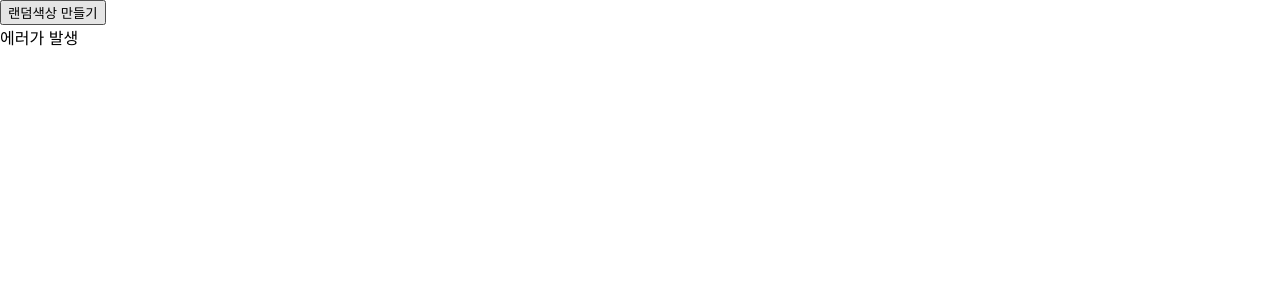
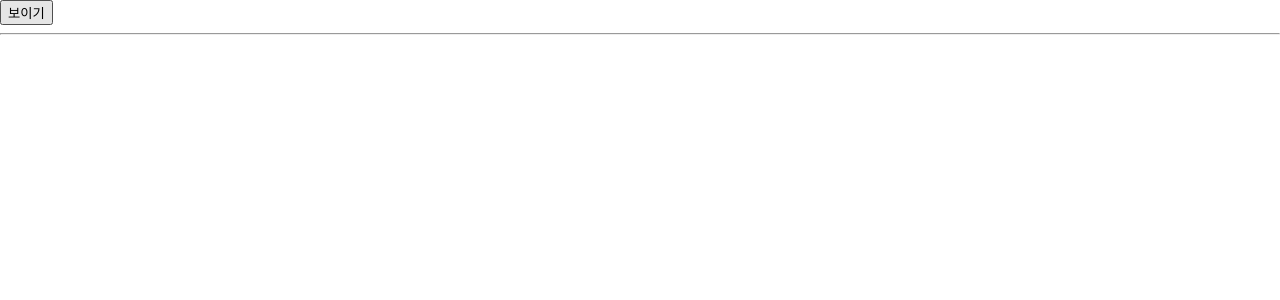
Before and after one commit to Choisiz/react-tec, a React (Create React App) app: page / in a window 1280 px wide. Shown: the top 300 px of the page. Built offline with nearby package versions, Linux system fonts and the light colour scheme.

Commit message:
8-useState,useEffect

```diff
--- a/src/App.js
+++ b/src/App.js
@@ -1,30 +1,18 @@
-import React, { Component } from "react";
-import ErrorCatch from "./ErrorCatch";
-import LifeCycle from "./LifeCycle";
+import React, { useState } from "react";
+import Counter from "./HooksTutorial/Counter";
 
-function getRandomColor() {
-  return "#" + Math.floor(Math.random() * 16777215).toString(16);
-}
-class App extends Component {
-  state = {
-    color: "#00000",
+const App = () => {
+  const [vsisit, setVisit] = useState(false);
+  const btnOnClick = () => {
+    setVisit(!vsisit);
   };
-  handleClick = () => {
-    this.setState({
-      color: getRandomColor(),
-    });
-    console.log(this.state.color);
-  };
-  render() {
-    return (
-      <div>
-        <button onClick={this.handleClick}>랜덤색상 만들기</button>
-        <ErrorCatch>
-          <LifeCycle color={this.state.color} />
-        </ErrorCatch>
-      </div>
-    );
-  }
-}
+  return (
+    <div>
+      <button onClick={btnOnClick}>{vsisit ? "숨기기" : "보이기"}</button>
+      <hr />
+      {vsisit && <Counter />}
+    </div>
+  );
+};
 
 export default App;
--- /dev/null
+++ b/src/HooksTutorial/Counter.js
@@ -0,0 +1,32 @@
+import React, { useState, useEffect } from "react";
+
+const Counter = () => {
+  const [name, setName] = useState("");
+  const [id, setId] = useState("");
+  useEffect(() => {
+    console.log("랜더링");
+    return () => {
+      console.log("리턴");
+    };
+  }, [name]);
+  const onChangeName = (e) => {
+    setName(e.target.value);
+  };
+  const onChangeId = (e) => {
+    setId(e.target.value);
+  };
+  return (
+    <div>
+      <div>
+        <input value={name} onChange={onChangeName} />
+        <input value={id} onChange={onChangeId} />
+      </div>
+      <div>
+        <div>이름:{name}</div>
+        <div>닉네임:{id}</div>
+      </div>
+    </div>
+  );
+};
+
+export default Counter;
```
